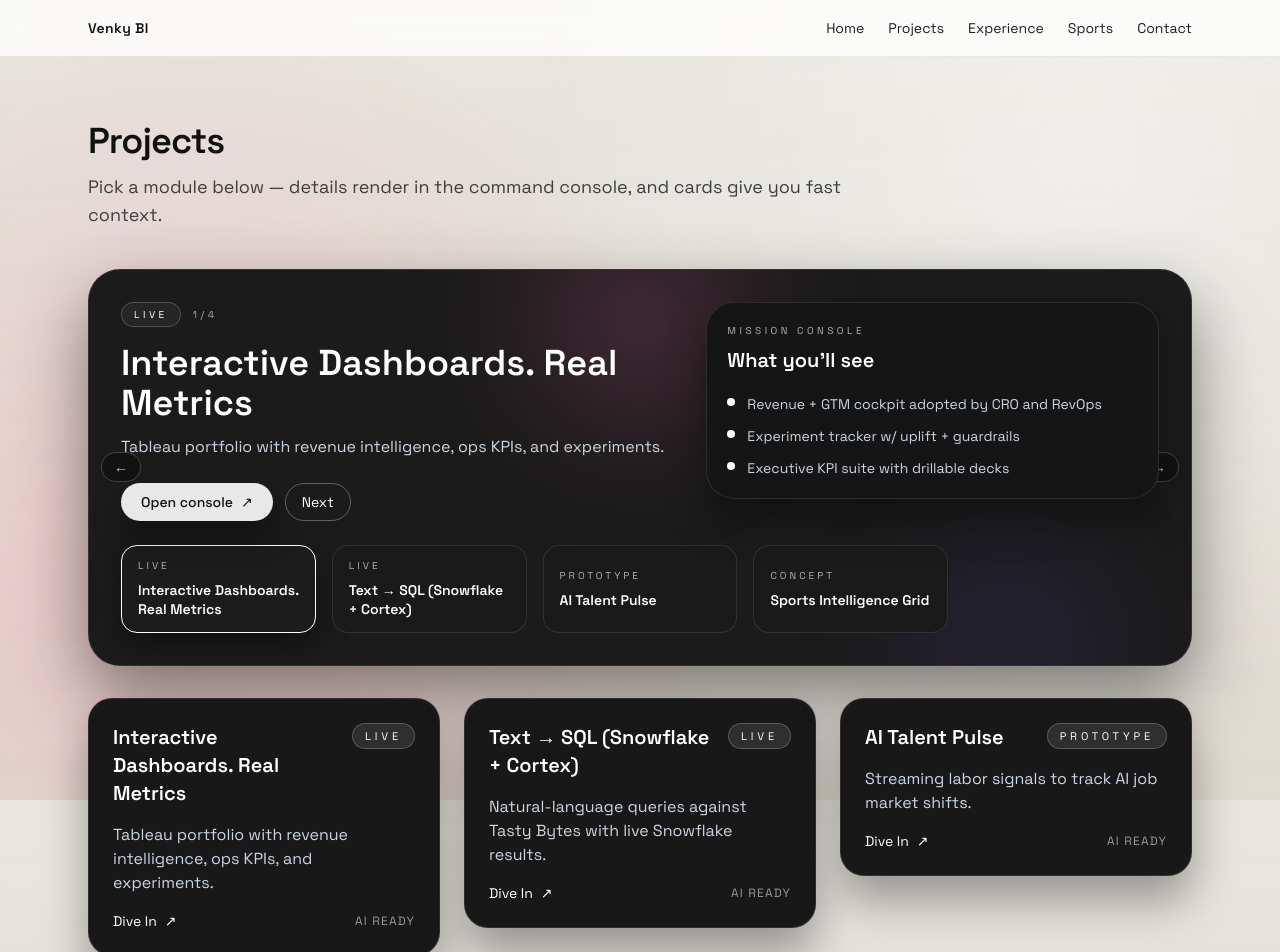
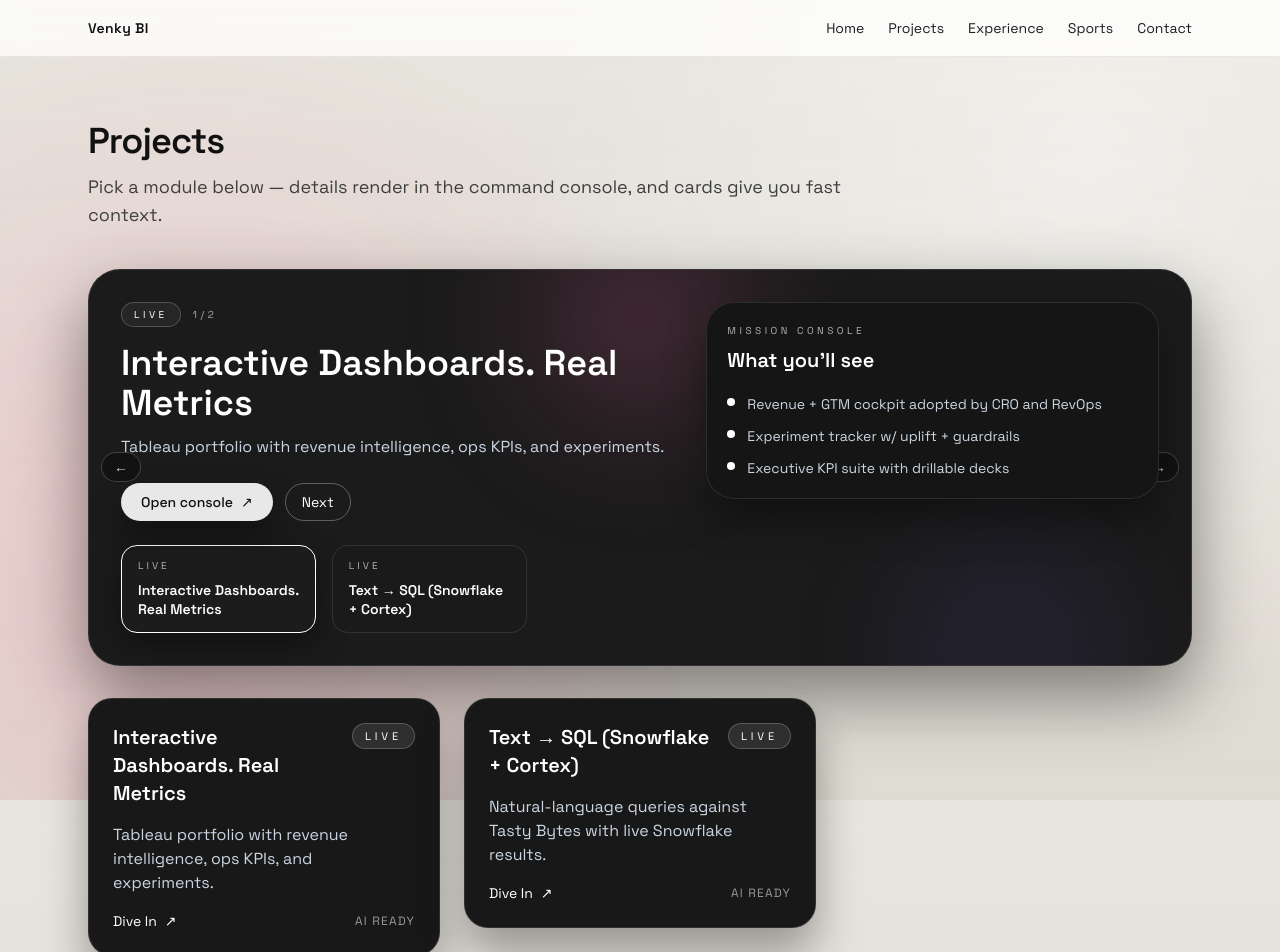
Before and after one commit to vchandrasekaran/venky-portfolio, a Next.js app: page /projects in a window 1280 px wide. Shown: the top 952 px of the page. Built offline with nearby package versions, Linux system fonts and the light colour scheme.

Commit message:
Remove AI Talent Pulse and Sports Intelligence Grid projects

```diff
--- a/app/projects/ai-talent-pulse/layout.tsx
+++ /dev/null
@@ -1,9 +0,0 @@
-export const metadata = {
-  title: 'AI Talent Pulse',
-  description: 'Streaming labor-market signals',
-}
-
-export default function AITalentPulseLayout({ children }: { children: React.ReactNode }) {
-  // Use root layout for html/body; only wrap segment content here if needed
-  return <>{children}</>;
-}
--- a/app/projects/ai-talent-pulse/page.tsx
+++ /dev/null
@@ -1,19 +0,0 @@
-export default function AITalentPulse() {
-  const src = "https://ai-talent-data.streamlit.app/?embed=true";
-  return (
-    <main className="container-max py-10">
-      <h1 className="text-3xl md:text-4xl font-semibold tracking-tight">🤖 AI Talent Pulse</h1>
-      <p className="mt-2 text-slate-400">
-        Interactive labor-market signals for AI roles — filters, KPIs, and charts. Phase 2 adds Snowflake + dbt + AI copilot.
-      </p>
-      <div className="mt-6 card overflow-hidden">
-        <iframe
-          src={src}
-          className="w-full"
-          style={{ height: "80vh", border: 0 }}
-          allow="fullscreen"
-        />
-      </div>
-    </main>
-  );
-}
--- a/components/hud/HUDShell.tsx
+++ b/components/hud/HUDShell.tsx
@@ -6,7 +6,6 @@ export default function HUDShell({ children }: { children: React.ReactNode }) {
   const pathname = usePathname();
   const title = useMemo(() => {
     if (pathname === "/") return "Command Console";
-    if (pathname?.startsWith("/projects/ai-talent-pulse")) return "AI Talent Pulse";
     if (pathname?.startsWith("/projects")) return "Projects Deck";
     if (pathname?.startsWith("/experience")) return "Experience Log";
     if (pathname?.startsWith("/contact")) return "Comms";
--- a/components/hud/ProjectsLoadout.tsx
+++ b/components/hud/ProjectsLoadout.tsx
@@ -15,14 +15,6 @@ type Project = {
 const tableauProfile = 'https://public.tableau.com/app/profile/venkateshnaidu/vizzes';
 
 const PROJECTS: Project[] = [
-  {
-    id: 'ai-talent-pulse',
-    title: 'AI Talent Pulse',
-    tag: 'Labor Signals',
-    desc: 'Streaming job, skills, and comp signals to track AI disruption across roles and regions.',
-    status: 'Prototype',
-    href: '/projects/ai-talent-pulse',
-  },
   {
     id: 'tableau-portfolio',
     title: 'Interactive Tableau Portfolio',
--- a/data/projects.ts
+++ b/data/projects.ts
@@ -34,33 +34,7 @@ export const PROJECTS: ProjectSummary[] = [
       'Snowflake stored procedure TEXT_TO_SQL_MENU executes safely',
       'UI streams generated/executed SQL plus result rows'
     ]
-  },
-  {
-    id: 'ai-talent-pulse',
-    title: 'AI Talent Pulse',
-    desc: 'Streaming labor signals to track AI job market shifts.',
-    href: '/projects/ai-talent-pulse',
-    tag: 'PROTOTYPE',
-    status: 'Prototype',
-    highlights: [
-      'Snowflake + Streamlit embed with filters',
-      'Skills heatmap for emerging AI roles',
-      'Phase 2: dbt metric layer + voice copilot'
-    ]
-  },
-  {
-    id: 'sports-intel',
-    title: 'Sports Intelligence Grid',
-    desc: 'Sentiment, telemetry, and sponsor ROI models for growth.',
-    href: '#',
-    tag: 'CONCEPT',
-    status: 'Concept',
-    highlights: [
-      'Wearables + DUPR telemetry for coaching cues',
-      'Brand lift attribution for sponsors',
-      'Fan sentiment insights for content planning'
-    ]
   }
 ];
 
-export const FEATURED_HOME_PROJECTS = PROJECTS.slice(0, 4);
+export const FEATURED_HOME_PROJECTS = PROJECTS.slice(0, PROJECTS.length);
--- a/lib/assistant/nav.ts
+++ b/lib/assistant/nav.ts
@@ -8,7 +8,6 @@ export function suggestNav(question: string): NavSuggestion {
 
   if (has('home') || has('start') || has('landing')) return { path: '/', label: 'Home' };
   if (has('project') || has('case study') || has('portfolio')) return { path: '/projects', label: 'Projects' };
-  if (has('ai talent') || has('talent pulse') || has('job market')) return { path: '/projects/ai-talent-pulse', label: 'AI Talent Pulse' };
   if (has('experience') || has('resume') || has('work history')) return { path: '/experience', label: 'Experience' };
   if (has('contact') || has('email') || has('linkedin')) return { path: '/contact', label: 'Contact' };
   if (has('sports')) return { path: '/sports', label: 'Sports' };
--- a/lib/assistant/sitemap.ts
+++ b/lib/assistant/sitemap.ts
@@ -7,7 +7,6 @@ export function siteMap(): NavItem[] {
     { path: '/', hash: '#ops', label: 'Ops Loadout', keywords: ['ops','loadout','modules'] },
     { path: '/', hash: '#projects', label: 'Projects', keywords: ['projects','portfolio','case studies','operations deck'] },
     { path: '/projects', label: 'Projects Index', keywords: ['projects page','portfolio projects'] },
-    { path: '/projects/ai-talent-pulse', label: 'AI Talent Pulse', keywords: ['ai talent','talent pulse','job market','hiring','layoffs'] },
     { path: '/experience', label: 'Experience', keywords: ['experience','resume','work history','roles'] },
     { path: '/contact', label: 'Contact', keywords: ['contact','email','linkedin','message'] },
     { path: '/sports', label: 'Sports', keywords: ['sports','media','dupr'] },
```
Also changed, not shown: data/index.json (+42 -6 lines), 1 other file (tests, documents, lock files or other folders).
